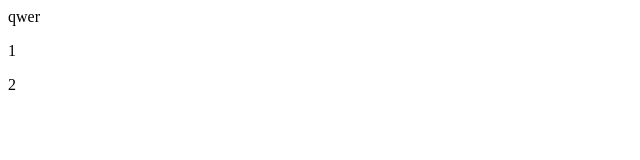
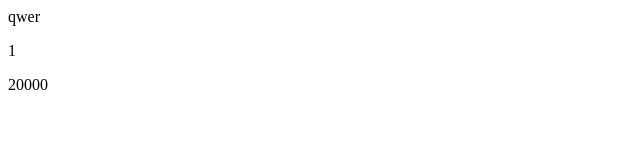
Before and after one commit to npolyakova/conflict-lesson, a plain HTML site: page index.html in a window 1280 px wide. Shown: the full height of the page, 0-640 px from the left. Drawn offline with Linux system fonts and the light colour scheme.

Commit message:
Change p

```diff
--- a/index.html
+++ b/index.html
@@ -6,7 +6,7 @@
         <header>qwer</header>
         <div>
             <p>1</p>
-            <p>2</p>
+            <p>20000</p>
         </div>
     </body>
 </html>
```
